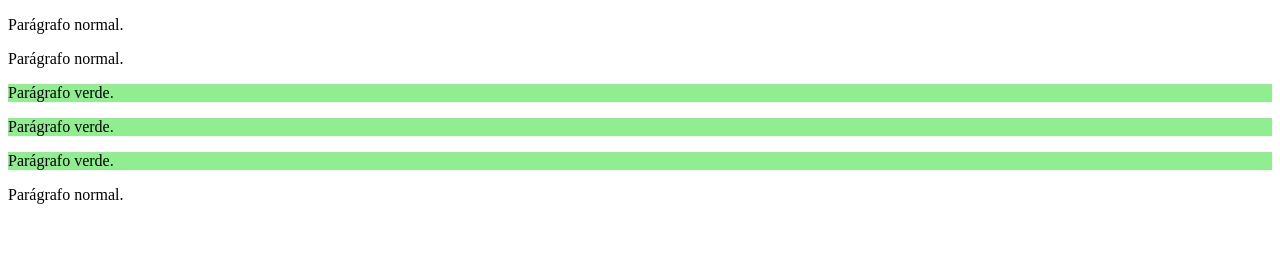
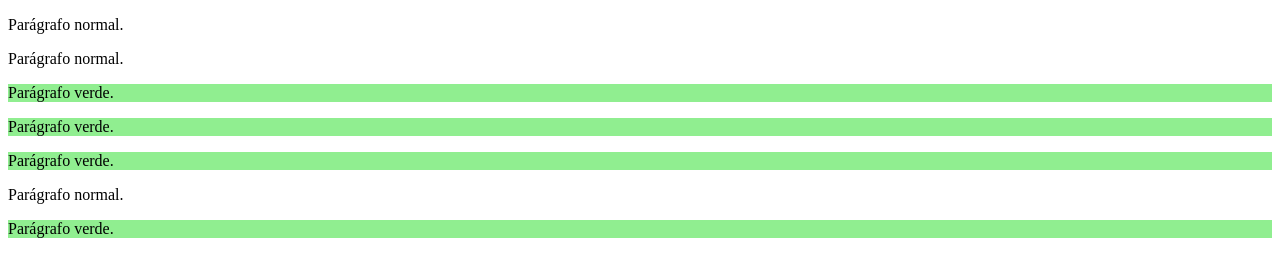
Before and after one commit to xviigimenez/xviigimenez.github.io, a plain HTML site: page forms/0210/14.html in a window 1280 px wide. Drawn offline with Linux system fonts and the light colour scheme.

Commit message:
Questão 14 - pequeno ajuste

```diff
--- a/forms/0210/14.html
+++ b/forms/0210/14.html
@@ -20,5 +20,6 @@
 	<div>
 		<p>Parágrafo normal.</p>
 	</div>
+	<p>Parágrafo verde.</p>
 </body>
 </html>
```
